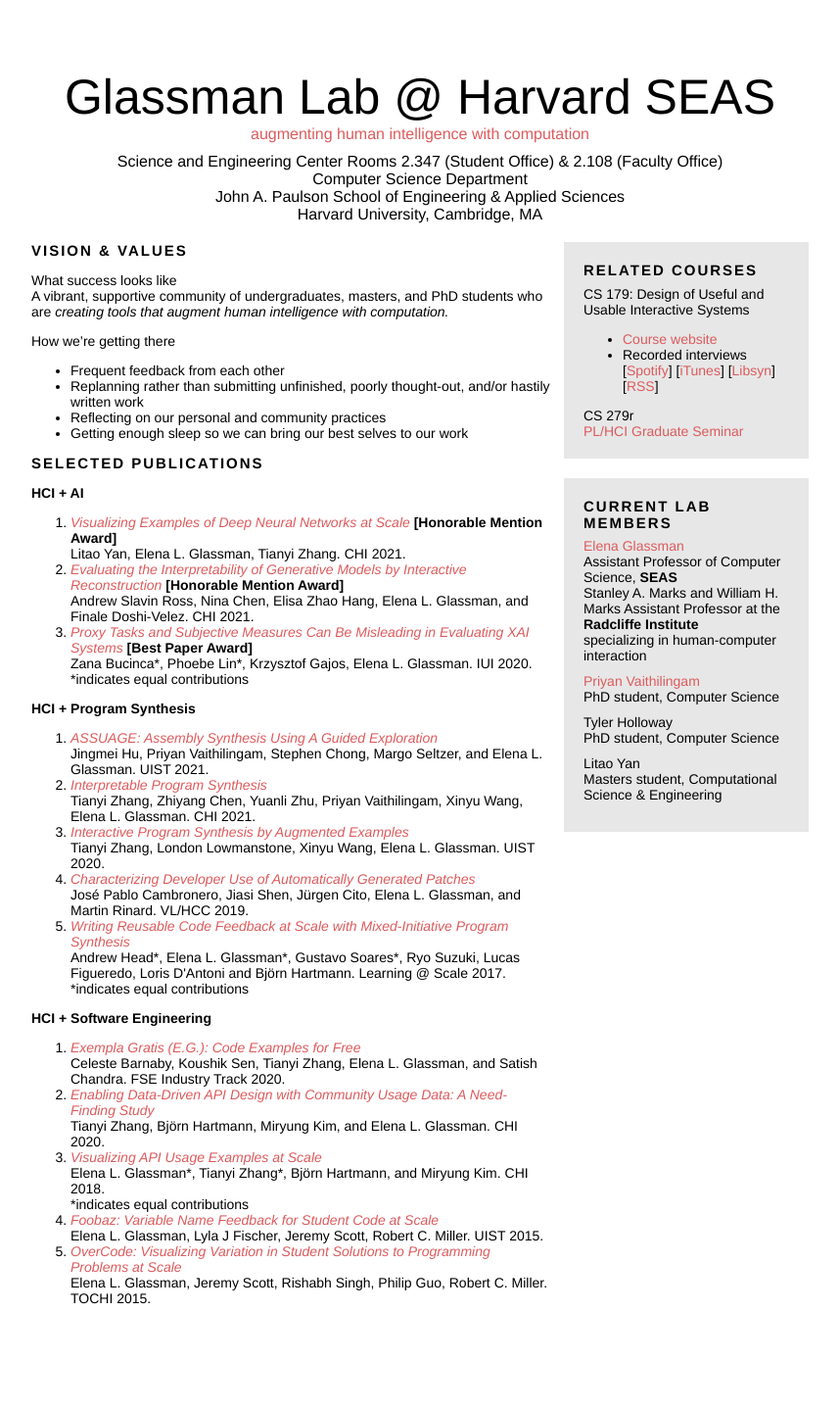
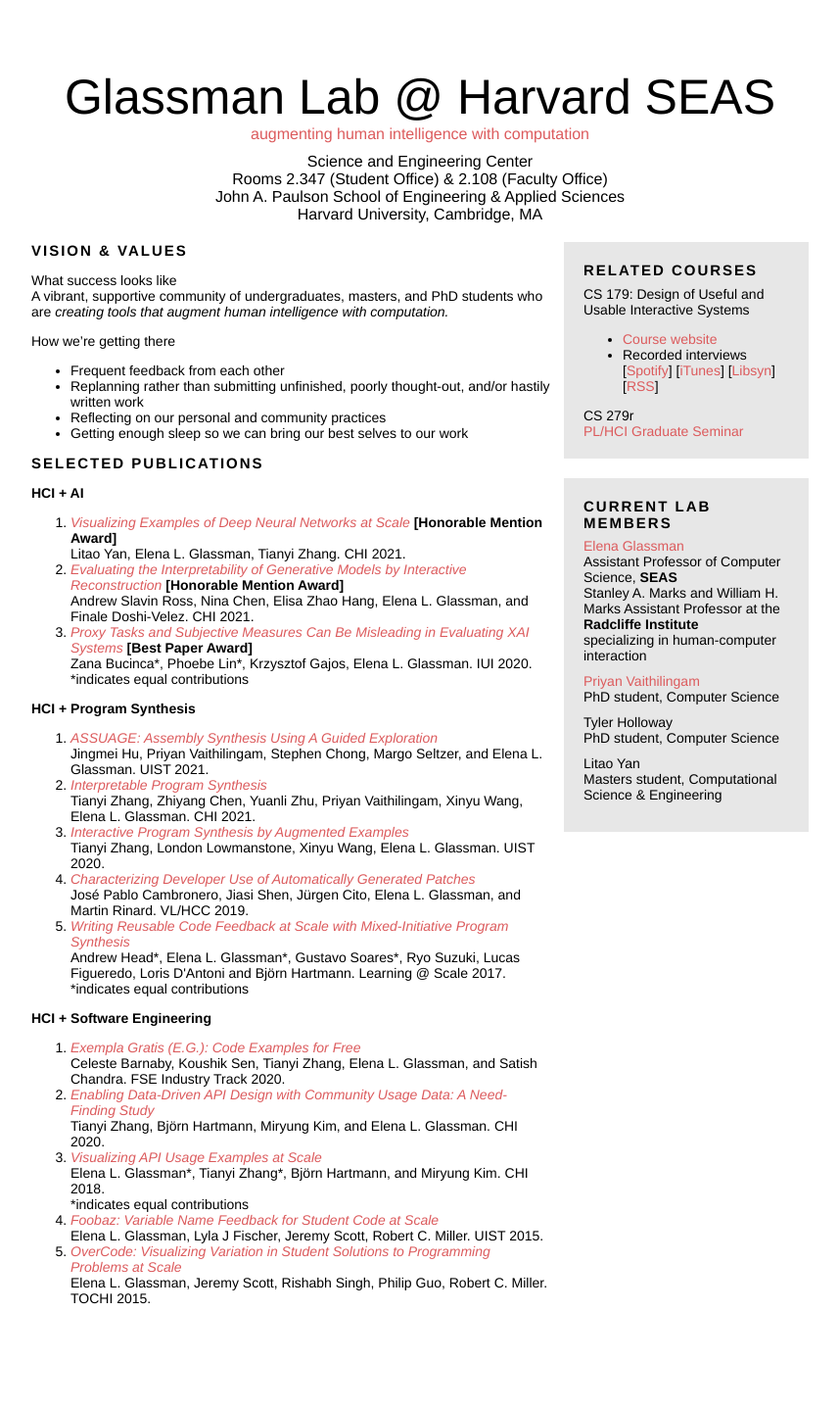
Before and after one commit to eglassman/eglassman.github.io, a Jekyll site: the page built from index.html, in a window 1280 px wide. Shown: the whole page at 98% size, without its empty margins (211-1068 px from the left). Built offline with Jekyll 4.4.1, drawn with Linux system fonts in a browser that asks for light colours.

Commit message:
removed CS Department cause its not a department haha

```diff
--- a/_layouts/default.html
+++ b/_layouts/default.html
@@ -28,13 +28,13 @@
 
 <a href="/" class="nounderline"><div class="big uw">{{page.title}}</div>
 <div class="padding-bottom">{{ site.description | escape }}</div></a>
-<div class="padding-top">Science and Engineering Center Rooms 2.347 (Student Office) & 2.108 (Faculty Office)</div>
+<div class="padding-top">Science and Engineering Center</div>
 <!-- <div class="lessbold">
 <span>Computer Science Department</span>
 <span class="left-padding">Pierce 209</span>
 </div> -->
 <div>
-<div>Computer Science Department</div>
+<div>Rooms 2.347 (Student Office) & 2.108 (Faculty Office)</div>
 <div>John A. Paulson School of Engineering & Applied Sciences</div>
 <div>Harvard University, Cambridge, MA</div>
 <!-- <span class="left-padding">Fall 2019</span> -->
```
